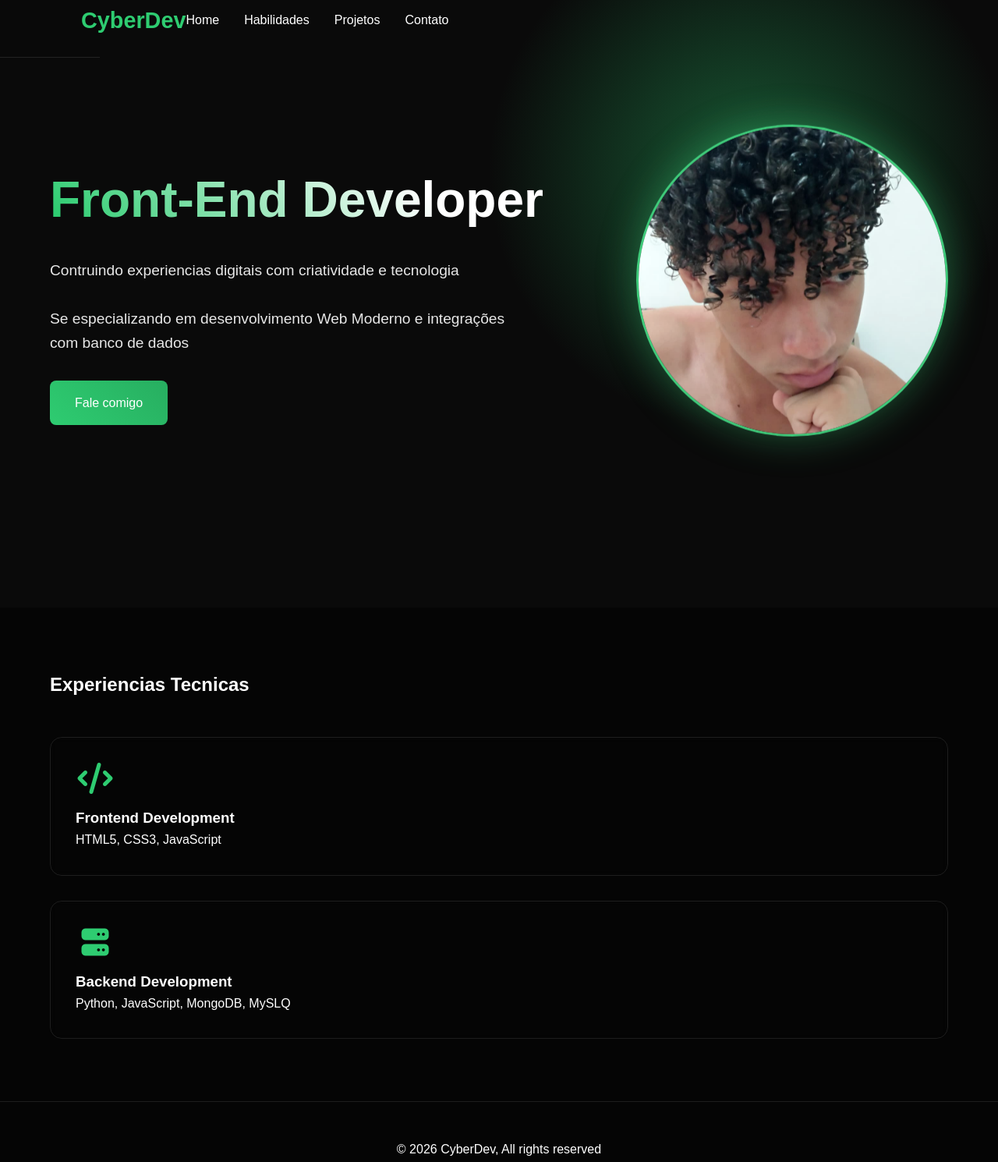
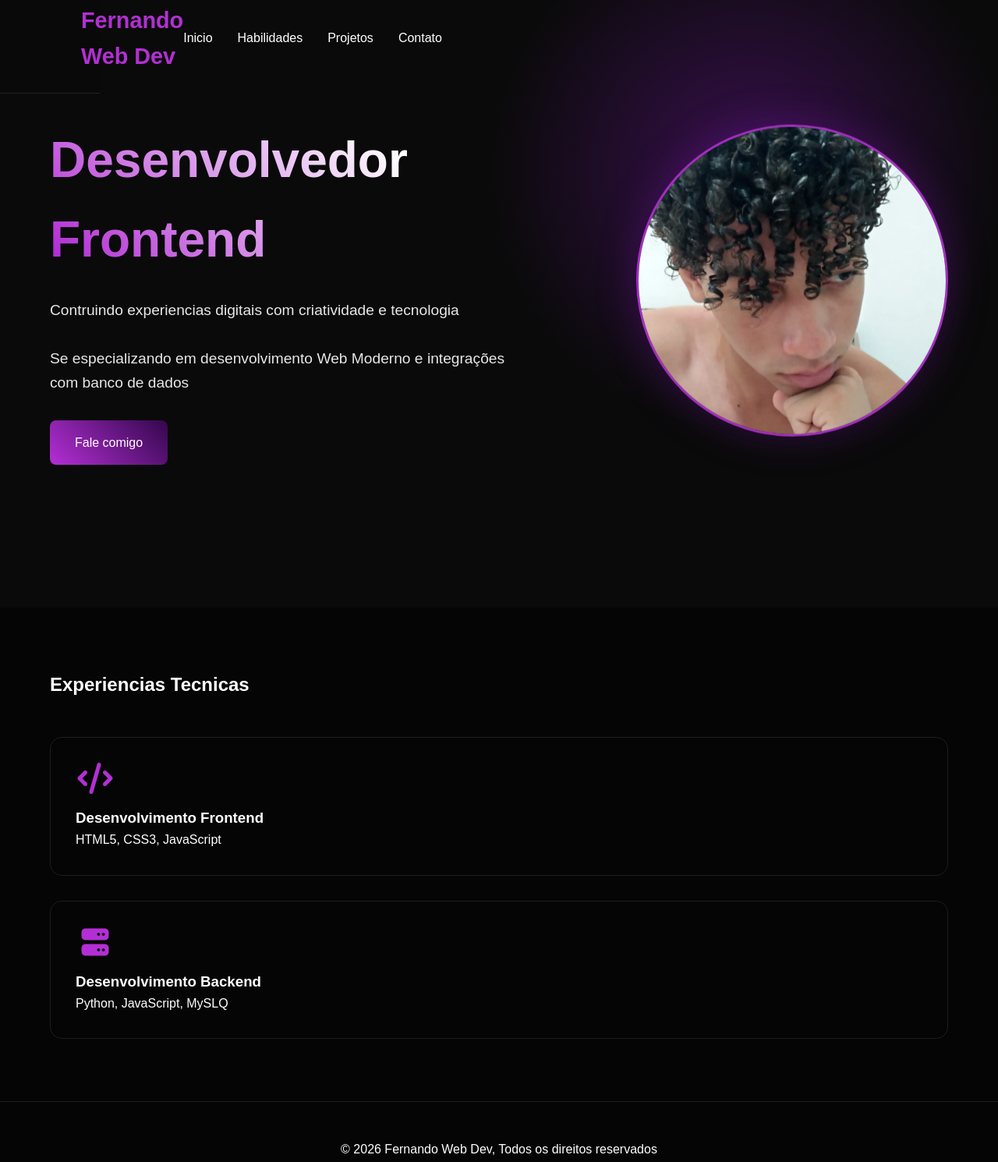
Before and after one commit to Fernando-WebDev/Portfolio, a plain HTML site: page projeto/index.html in a window 1280 px wide. Shown: the part 21-1511 px from the top of the page at 78% size. Drawn offline with Linux system fonts and the light colour scheme.

Commit message:
mudei o design

```diff
--- a/projeto/index.html
+++ b/projeto/index.html
@@ -9,18 +9,18 @@
 </head>
 <body>
     <nav class="navbar">
-        <a href="#home" class="logo">CyberDev</a>
+        <a href="#inicio" class="logo">Fernando Web Dev</a>
         <ul class="nav-links">
-            <li><a href="#home">Home</a></li>
+            <li><a href="#inicio">Inicio</a></li>
             <li><a href="#habilidades">Habilidades</a></li>
             <li><a href="#projetos">Projetos</a></li>
             <li><a href="#contato">Contato</a></li>
         </ul>
     </nav>
 
-    <section id="home" class="hero">
-        <div class="hero-content">
-            <h1>Front-End Developer</h1>
+    <section id="inicio" class="hero">
+        <div class="conteudo">
+            <h1>Desenvolvedor Frontend</h1>
             <p>Contruindo experiencias digitais com criatividade e tecnologia</p>
             <p class="highlight">Se especializando em desenvolvimento Web Moderno e integrações com banco de dados</p>
             <a href="#contato" class="cta-button">Fale comigo</a>
@@ -35,21 +35,21 @@
         <div class="habilidades-grade">
             <div class="habilidades-cartas">
                 <i class="fa-solid fa-code"></i>
-                <h3>Frontend Development</h3>
+                <h3>Desenvolvimento Frontend</h3>
                 <p>HTML5, CSS3, JavaScript</p>
             </div>
             <div class="habilidades-cartas">
                 <i class="fa-solid fa-server"></i>
-                <h3>Backend Development</h3>
-                <p>Python, JavaScript, MongoDB, MySLQ</p>
+                <h3>Desenvolvimento Backend</h3>
+                <p>Python, JavaScript, MySLQ</p>
             </div>
 
         </div>
     </section>
 
     <footer>
-        <p>&copy; 2026 CyberDev, All rights reserved</p>
-        <div class="links-sociais">
+        <p>&copy; 2026 Fernando Web Dev, Todos os direitos reservados</p>
+        <div id="contato" class="links-sociais">
             <a href="#"><i class="fa-brands fa-github"></i></a>
             <a href="#"><i class="fa-brands fa-instagram"></i></a>
             <a href="#"><i class="fa-brands fa-whatsapp"></i></a>
--- a/projeto/script.js
+++ b/projeto/script.js
@@ -2,7 +2,7 @@
         // Smooth scrolling
         document.querySelectorAll('a[href^="#]').forEach(anchor => {
             anchor.addEventListener('click', funtion (e) {
-                e.preventDefault();
+                e,preventDefault();
                 document.querySelector(this.getAttribute('href')).scrollIntoView({
                     behavior: 'smooth'
                 });
--- a/projeto/style.css
+++ b/projeto/style.css
@@ -8,8 +8,8 @@
 :root {
     --dark-bg: #0a0a0a;
     --darker-bg:#050505;
-    --accent: #2ecc71;
-    --accent-glow: rgba(46, 204, 113, 0.4);
+    --accent: #b32fd4;
+    --accent-glow: rgba(125, 24, 176, 0.4);
     --text: #ffffff;
 }
 
@@ -80,7 +80,7 @@ body {
     background: radial-gradient(circle at 75% 30%, var(--accent-glow) 0%, transparent 30%);
 }
 
-.hero-content {
+.conteudo {
     flex: 1;
     padding-right: 5rem;
 }
@@ -125,7 +125,7 @@ body {
 .cta-button {
     display: inline-block;
     padding: 1rem 2rem;
-    background: linear-gradient(45deg, var(--accent), #27ae60);
+    background: linear-gradient(45deg, var(--accent), #34074d);
     color: white;
     border-radius: 8px;
     text-decoration: none;
@@ -192,6 +192,8 @@ footer {
     transform: translateY(-3px);
 }
 
+
+/*Responsividade*/
 @media (max-width: 768px) {
 .hero {
     flex-direction: column;
@@ -199,7 +201,7 @@ footer {
     padding-top: 8rem;
 }
 
-.hero-content {
+.conteudo {
     padding-right: 0;
     margin-bottom: 3rem;
 }
```
